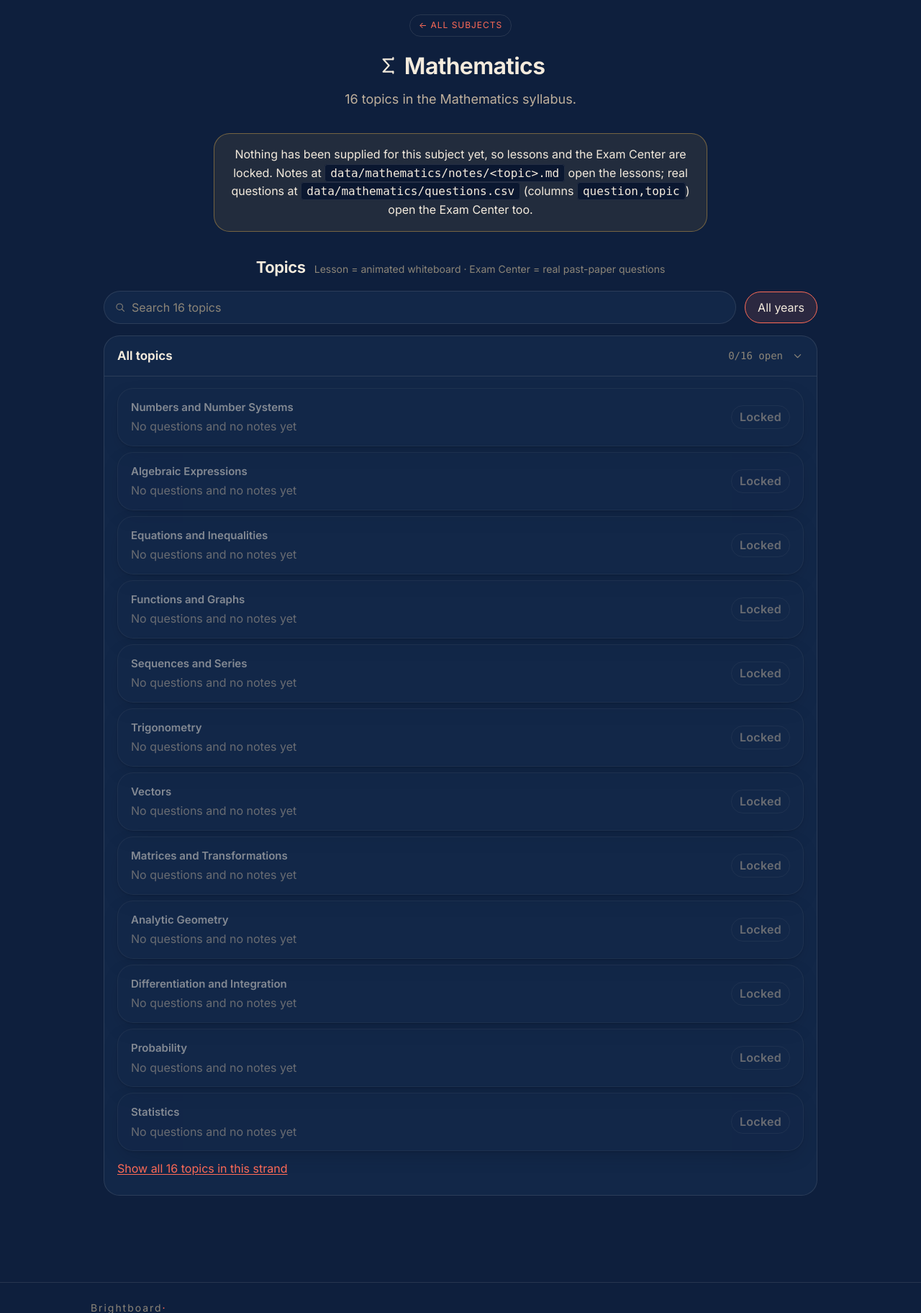
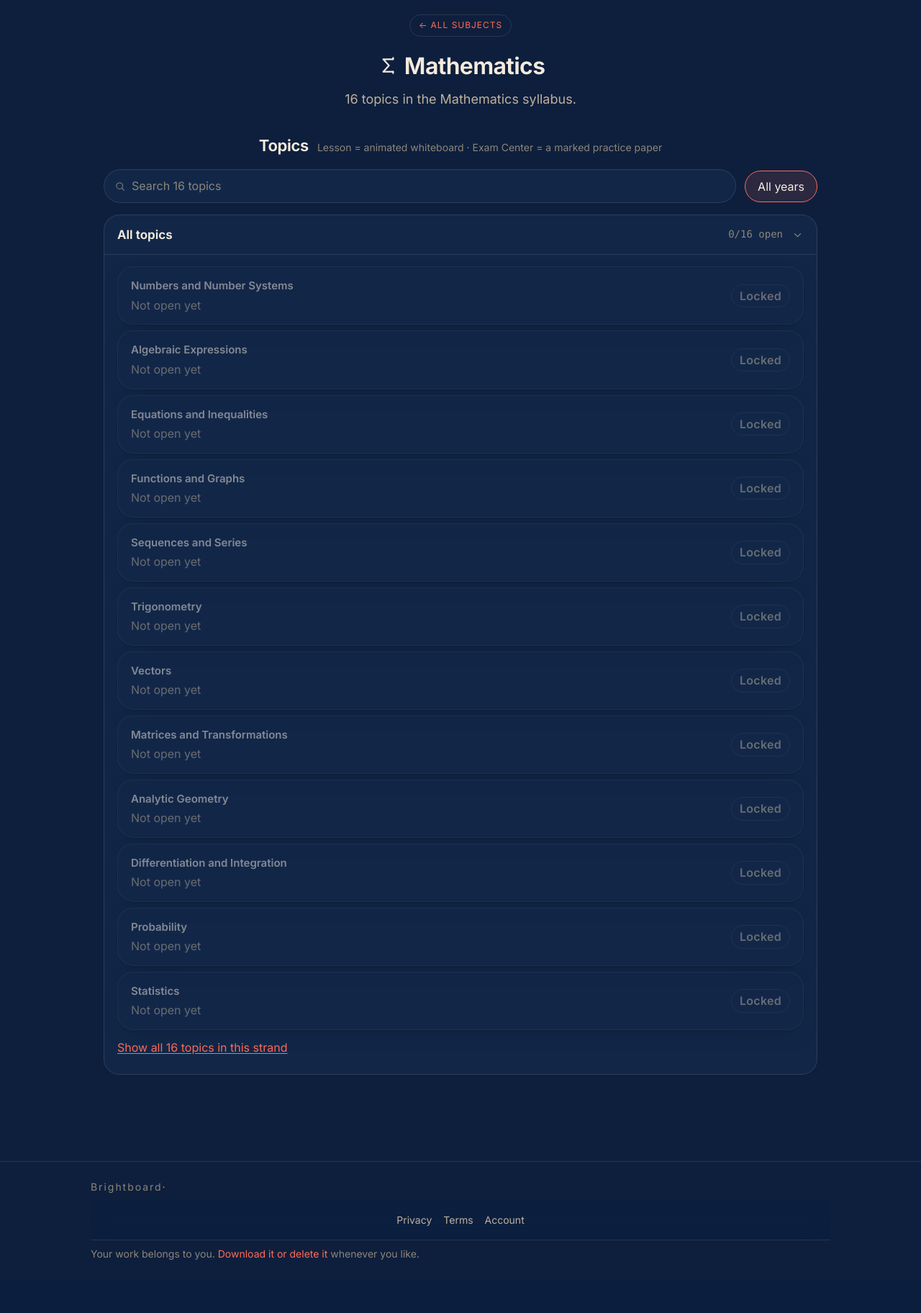
Before and after one commit to DeveloperRyank/brightboard, a Flask app: page /subject/mathematics in a window 1280 px wide. Shown: the part 291-2115 px from the top of the page at 72% size. After the commit the page ends 2041 px from the top, so only its background shows below. Run offline with Flask 3, Linux system fonts and the light colour scheme; the visitor is signed in with stand-in values (Sample User, id 1); data comes from the database, SQL or seed files in the repository; data that the repository does not hold is empty; some libraries are stand-ins or nearby versions.

Commit message:
Stop telling students where the topic content comes from
The subject page spent its space on the file paths behind the lessons
instead of on the topics themselves.

```diff
--- a/app.py
+++ b/app.py
@@ -955,7 +955,6 @@ def subject(subject):
             # Two different doors. Notes make a topic teachable; only past papers make it
             # something a student can be marked on, and the page has to say which is shut.
             "ready": t["slug"] in with_notes or count > 0,
-            "from_notes": t["slug"] in with_notes,
             "practicable": count > 0,
             "score": r["score"] if r else None,
             "answers": r["answers"] if r else 0,
@@ -973,8 +972,6 @@ def subject(subject):
                       if curriculum.year_number(g) not in have]
                      if s["topics"] and None not in have else [])
     return render_template("subject.html", subject=s, topics=topics,
-                           has_data=classifier.subject_has_data(subject),
-                           has_notes=bool(with_notes),
                            recommendation=recommendation,
                            groups=_topic_groups(subject, topics),
                            pending_years=pending_years,
@@ -999,7 +996,6 @@ def lesson(subject, topic):
         error=error,
         server_tts=llm.tts_available(),
         practicable=topic_practicable(subject, topic),
-        from_notes=notes.has_notes(subject, topic),
         concept_names={c["slug"]: c["name"] for c in concepts.concepts_for(subject, topic)},
     )
 
--- a/templates/index.html
+++ b/templates/index.html
@@ -71,11 +71,6 @@
 
 <div class="section-head">
   <h2>Subjects</h2>
-  {% if cur == 'kcse' %}
-    <span class="tag">Lessons open from supplied notes · the Exam Center opens from past papers</span>
-  {% else %}
-    <span class="tag">{{ cur_name }} subjects open as their notes and past papers are added</span>
-  {% endif %}
 </div>
 
 <div class="subject-grid">
--- a/templates/lesson.html
+++ b/templates/lesson.html
@@ -68,8 +68,8 @@
   <h2 class="done-title">You worked through {{ topic_name(subject, topic) }}</h2>
   <p class="done-sub">The board stays yours to revisit — every step is still drawn.
     {%- if practicable %} Now take it somewhere it counts.
-    {%- else %} It was drawn from your {{ name }} notes, and no past paper on it is in
-    the bank yet — so the next move is a paper of your own.{% endif -%}</p>
+    {%- else %} No practice paper on it is open yet — so the next move is a paper of
+    your own.{% endif -%}</p>
   <ul class="done-stats">
     <li><b id="done-steps">—</b><span>steps drawn</span></li>
     <li><b id="done-concepts">—</b><span>concepts covered</span></li>
--- a/templates/subject.html
+++ b/templates/subject.html
@@ -13,21 +13,6 @@
   The {{ subject.name }} syllabus is on the list, but its topic names have not been
   transcribed from the KICD design yet, so there is nothing to open. They appear here as
   soon as they are added.
-</div>
-{% elif has_notes %}
-<div class="gate-note">
-  The lessons here are taught from the {{ subject.name }} notes in
-  <code>data/{{ subject.slug }}/notes/</code> — each topic's lesson draws and speaks that
-  topic's own pages and does not go past them. The Exam Center is a separate door: it
-  opens a topic only when its real past-paper questions are in
-  <code>data/{{ subject.slug }}/questions.csv</code>.
-</div>
-{% elif not has_data %}
-<div class="gate-note">
-  Nothing has been supplied for this subject yet, so lessons and the Exam Center are
-  locked. Notes at <code>data/{{ subject.slug }}/notes/&lt;topic&gt;.md</code> open the
-  lessons; real questions at <code>data/{{ subject.slug }}/questions.csv</code> (columns
-  <code>question,topic</code>) open the Exam Center too.
 </div>
 {% endif %}
 
@@ -59,7 +44,7 @@
 
 <div class="section-head">
   <h2>Topics</h2>
-  <span class="tag">Lesson = animated whiteboard · Exam Center = real past-paper questions</span>
+  <span class="tag">Lesson = animated whiteboard · Exam Center = a marked practice paper</span>
 </div>
 
 {# One list of every topic is what turned this page into a scroll. Grouped by the year it
@@ -102,15 +87,12 @@
             <div class="tr-name">{{ t.name }}</div>
             <div class="tr-sub">
               {%- if t.ready -%}
-                {%- if t.from_notes -%}
-                  Taught from the {{ subject.name }} notes
-                {%- endif -%}
-                {%- if t.count %}{{ ' · ' if t.from_notes }}{{ t.count }} question{{ '' if t.count == 1 else 's' }}{% endif %}
+                {%- if t.count %}{{ t.count }} question{{ '' if t.count == 1 else 's' }}{% else %}Lesson ready{% endif %}
                 {%- if t.answers %} · {{ t.answers }} answered{% endif %}
                 {%- if t.concepts %} · {{ t.concepts }} concept{{ '' if t.concepts == 1 else 's' }} tracked{% endif %}
                 {%- if t.weakest %} · weakest: {{ t.weakest }} ({{ (t.weakest_p * 100) | round | int }}%){% endif %}
               {%- else -%}
-                No questions and no notes yet
+                Not open yet
               {%- endif -%}
             </div>
           </div>
```
